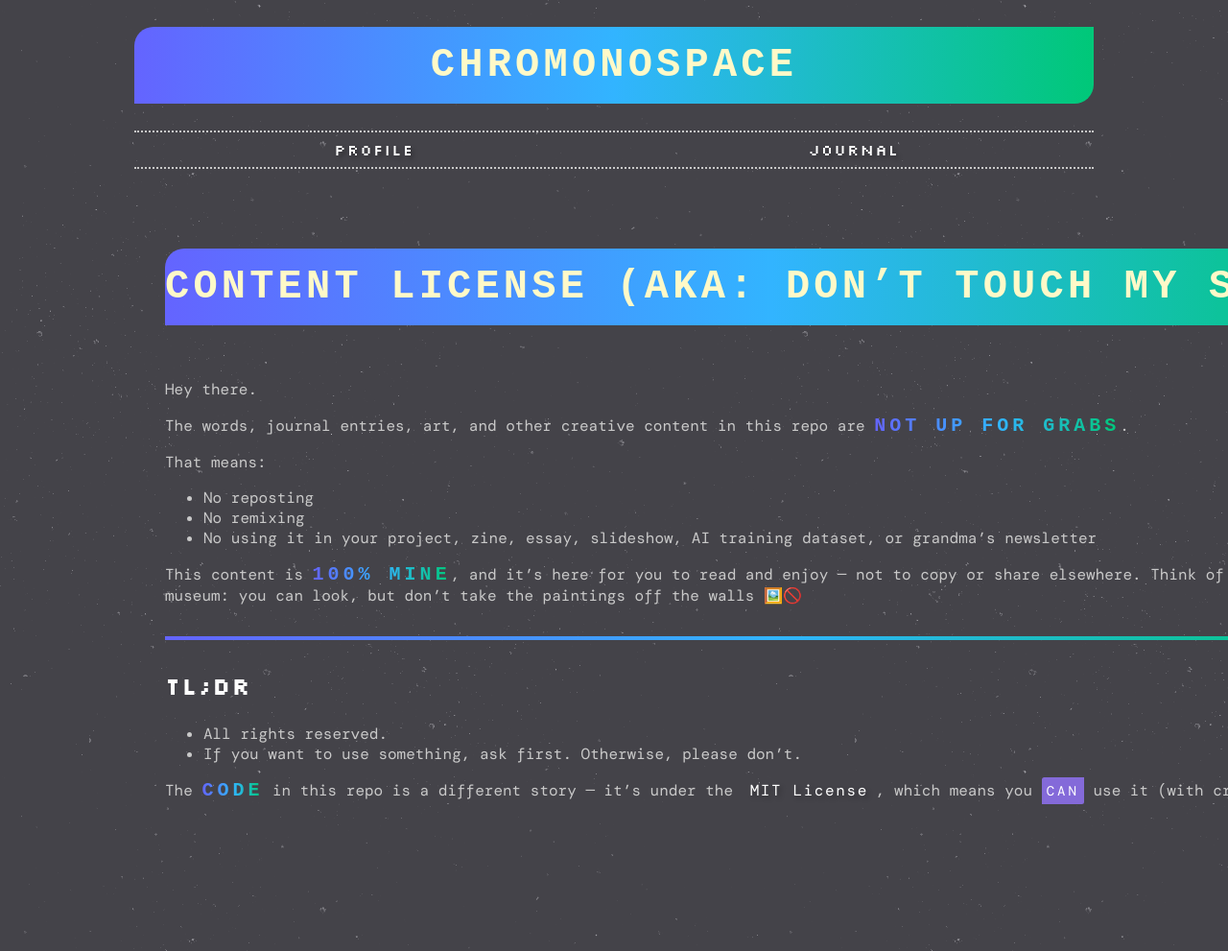
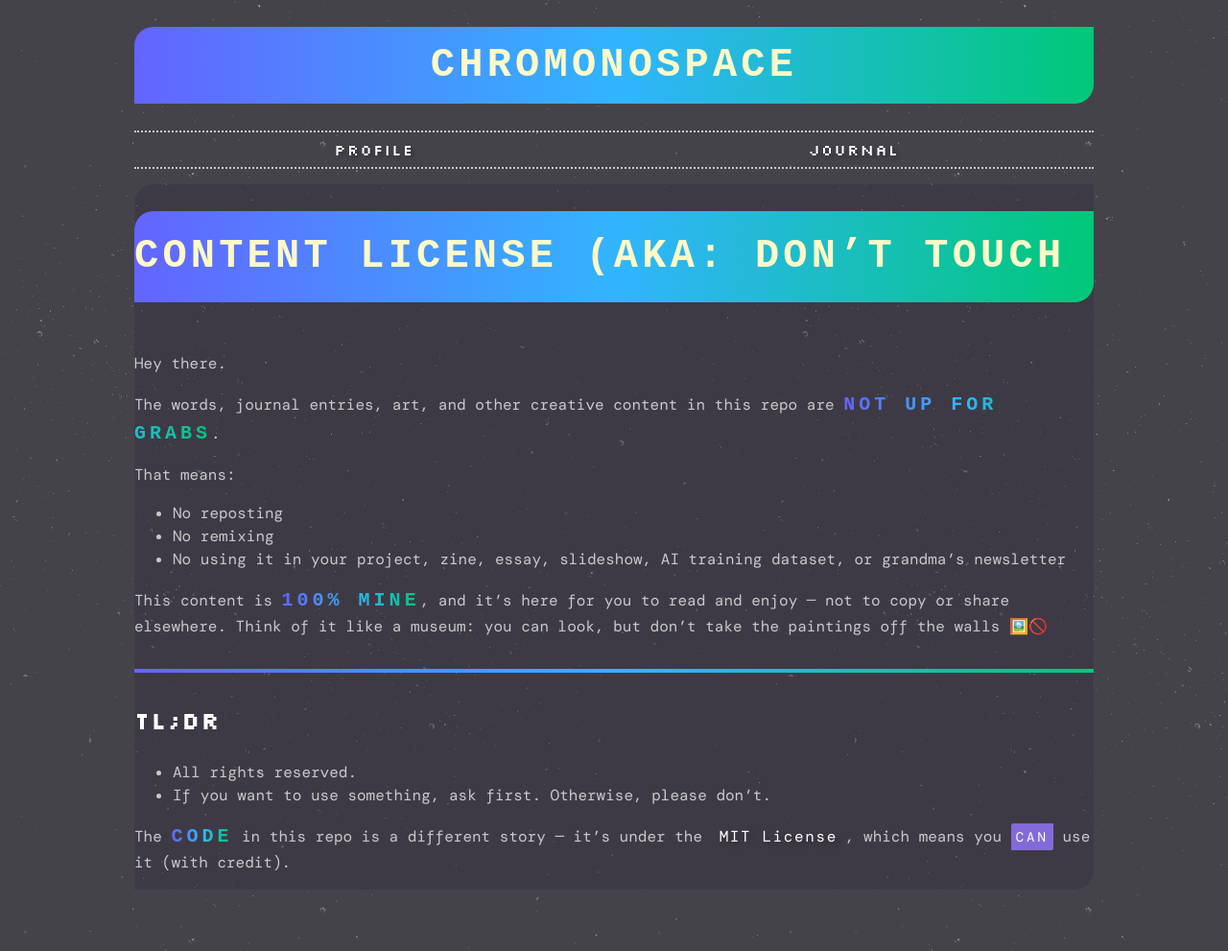
Before and after one commit to iridiumquartz/chromonospace, a Jekyll site: the page built from LICENSE-CONTENT.md, in a window 1280 px wide. Shown: the whole page at 96% size. Built offline with Jekyll 4.4.1, drawn with Linux system fonts in a browser that asks for light colours; some web fonts are replaced; our own code applies the rules of GitHub Pages for plain Markdown files; before the commit the page ends 947 px from its top, so only the background shows below that.

Commit message:
Update default.html

```diff
--- a/_layouts/default.html
+++ b/_layouts/default.html
@@ -10,9 +10,9 @@
 <body>
     <div class="container">
         {% include header.html %}
-        <section>
+        <main>
             {{ content }}
-        </section>
+        </main>
         <footer></footer>
     </div>
     <script src="{{ '/script.js' | relative_url }}"></script>
```
